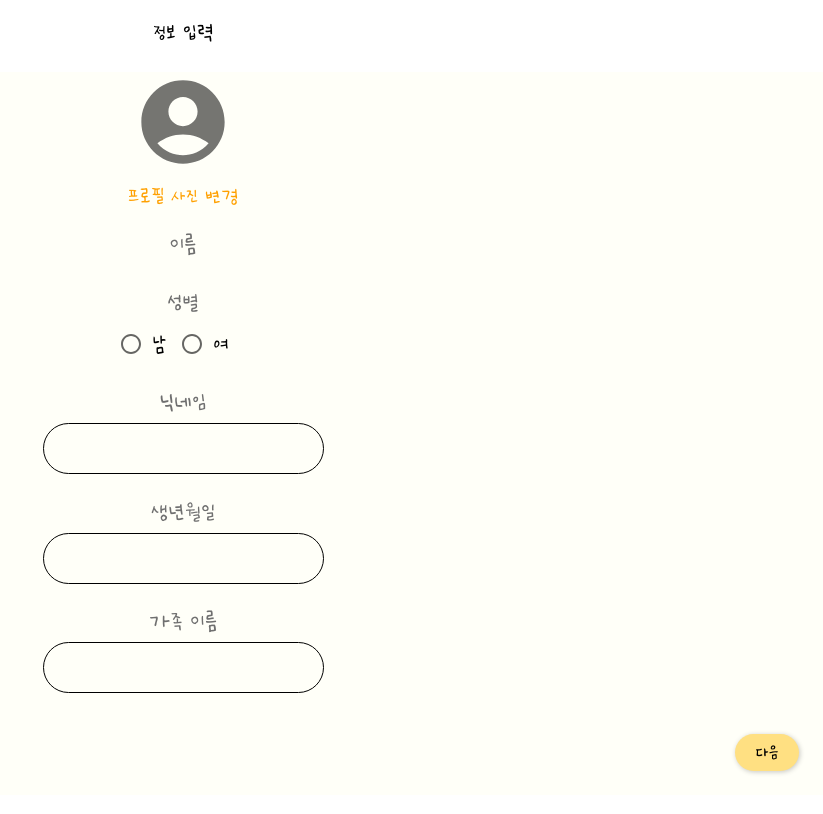
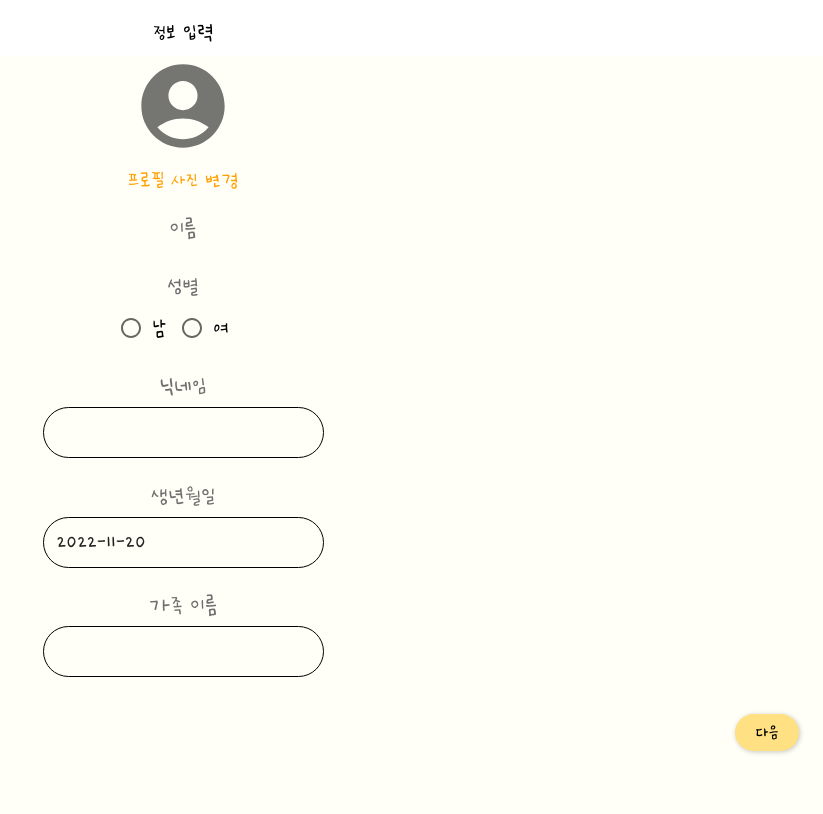
Before and after one commit to 0atx/GEURIME, a React (Create React App) app in the folder frontend/geurime/: page /userinfo in a window 1280 px wide. Shown: the top 814 px of the page, without its empty margins (457-1280 px from the left). Built offline with nearby package versions, Linux system fonts and the light colour scheme.

Commit message:
Feat: UserInfo.js Api

```diff
--- a/frontend/geurime/src/App.css
+++ b/frontend/geurime/src/App.css
@@ -48,6 +48,14 @@ body {
 }
 
 #container {
-  background-color: #FFFFF8;
+  min-height: 732px;
+  background-color: #fffff8;
+  margin-top: 56px;
+  padding-bottom: 56px;
+}
+
+#container2 {
+  min-height: 788px;
+  background-color: #fffff8;
   margin-top: 56px;
 }
--- a/frontend/geurime/src/pages/home/UserInfo.js
+++ b/frontend/geurime/src/pages/home/UserInfo.js
@@ -19,9 +19,10 @@ import BackMenu from "components/nav/BackMenu";
 import { useRecoilState } from "recoil";
 import { userState } from "states/UserState";
 // 달력
-import Calendar from "react-calendar";
-import "pages/diary/Calendar.css";
-import moment from "moment";
+import { AdapterDateFns } from "@mui/x-date-pickers/AdapterDateFns";
+import { LocalizationProvider } from "@mui/x-date-pickers/LocalizationProvider";
+import { DatePicker } from "@mui/x-date-pickers/DatePicker";
+import { ko } from "date-fns/locale";
 
 export default function UserInfo() {
   const [imageUrl, setImageUrl] = useState(null);
@@ -39,23 +40,14 @@ export default function UserInfo() {
   const [familyNameValue, setFamilyNameValue] = useState();
 
   // 생일
-  const birthInput = useRef();
-  const [birthValue, setBirthValue] = useState();
-  const [today, setToday] = useState();
-  // 캘린더 열기
-  const [calOpen, setCalOpen] = useState(false);
-  // 캘린더 날짜 변경
-  function onChange(e) {
-    setToday(e);
-  }
-
-  function changeDate() {
-    birthInput.current.value = dateFormat();
-    console.log(birthInput.current.value);
-    setBirthValue(birthInput.current.value);
-  }
+  const [date, setDate] = useState(new Date());
+  const changeDate = (newValue) => {
+    setDate(newValue);
+  };
+  const birthInput = useRef(null);
 
   function dateFormat() {
+    let today = new Date();
     let month = today.getMonth() + 1;
     let day = today.getDate();
     let year = today.getFullYear();
@@ -116,8 +108,8 @@ export default function UserInfo() {
   }));
   // todo: axios
   return (
-    <Grid id="container">
-      {/* 캘린더 모달 */}
+    <Grid>
+      {/* 캘린더 모달
       <Dialog
         onClose={() => {
           setCalOpen(false);
@@ -148,14 +140,10 @@ export default function UserInfo() {
             확인
           </Btn>
         </DialogActions>
-      </Dialog>
-      <BackMenu isLeft="false" title="정보 입력"></BackMenu>
-      <Grid
-        container
-        justifyContent="center"
-        textAlign="center"
-        sx={{ marginBottom: "3vh", marginTop: "9vh" }}
-      >
+      </Dialog> */}
+      <BackMenu isLeft="false" title="정보 입력" />
+      <Grid id="container2">
+        <Grid container justifyContent="center" textAlign="center" sx={{ marginBottom: "3vh" }}>
           <Grid item xs={3} sx={{ marginBottom: "1vh", textAlign: "center" }}>
             {imageUrl ? (
               <Avatar src={imageUrl} sx={{ width: 100, height: 100 }} />
@@ -184,17 +172,8 @@ export default function UserInfo() {
           </Grid>
         </Grid>
         {/* 이름 */}
-      <Grid
-        container
-        justifyContent="center"
-        textAlign="center"
-        sx={{ marginBottom: "3vh" }}
-      >
-        <Grid
-          item
-          xs={10}
-          sx={{ fontSize: "3vh", marginBottom: "1vh", color: "#6F6F6F" }}
-        >
+        <Grid container justifyContent="center" textAlign="center" sx={{ marginBottom: "3vh" }}>
+          <Grid item xs={10} sx={{ fontSize: "3vh", marginBottom: "1vh", color: "#6F6F6F" }}>
             이름
           </Grid>
           <Grid item xs={10} sx={{ fontSize: "2.7vh" }}>
@@ -202,17 +181,8 @@ export default function UserInfo() {
           </Grid>
         </Grid>
         {/* 성별 */}
-      <Grid
-        container
-        justifyContent="center"
-        textAlign="center"
-        sx={{ marginBottom: "3vh" }}
-      >
-        <Grid
-          item
-          xs={10}
-          sx={{ fontSize: "3vh", marginBottom: "1vh", color: "#6F6F6F" }}
-        >
+        <Grid container justifyContent="center" textAlign="center" sx={{ marginBottom: "3vh" }}>
+          <Grid item xs={10} sx={{ fontSize: "3vh", marginBottom: "1vh", color: "#6F6F6F" }}>
             성별
           </Grid>
           <Grid item xs={10} sx={{ fontSize: "2.7vh" }}>
@@ -230,13 +200,7 @@ export default function UserInfo() {
                 sx={{
                   fontSize: "3vh",
                 }}
-              value={
-                userInfo.userGender == "F"
-                  ? "F"
-                  : userInfo.userGender == "M"
-                  ? "M"
-                  : null
-              }
+                value={userInfo.userGender == "F" ? "F" : userInfo.userGender == "M" ? "M" : null}
               >
                 <FormControlLabel
                   value="M"
@@ -253,17 +217,8 @@ export default function UserInfo() {
           </Grid>
         </Grid>
         {/* 닉네임 */}
-      <Grid
-        container
-        justifyContent="center"
-        textAlign="center"
-        sx={{ marginBottom: "3vh" }}
-      >
-        <Grid
-          item
-          xs={10}
-          sx={{ fontSize: "3vh", marginBottom: "1vh", color: "#6F6F6F" }}
-        >
+        <Grid container justifyContent="center" textAlign="center" sx={{ marginBottom: "3vh" }}>
+          <Grid item xs={10} sx={{ fontSize: "3vh", marginBottom: "1vh", color: "#6F6F6F" }}>
             닉네임
           </Grid>
           {/* todo: 캘린더 클릭 후 닉네임 바뀌는 것 수정 필요 */}
@@ -276,21 +231,31 @@ export default function UserInfo() {
           </Grid>
         </Grid>
         {/* 생년월일 */}
-      <Grid
-        container
-        justifyContent="center"
-        textAlign="center"
-        sx={{ marginBottom: "3vh" }}
-      >
-        <Grid
-          item
-          xs={10}
-          sx={{ fontSize: "3vh", marginBottom: "1vh", color: "#6F6F6F" }}
-        >
+        <Grid container justifyContent="center" textAlign="center" sx={{ marginBottom: "3vh" }}>
+          <Grid item xs={10} sx={{ fontSize: "3vh", marginBottom: "1vh", color: "#6F6F6F" }}>
             생년월일
           </Grid>
           <Grid item xs={10}>
+            {/* locale: 언어 설정 */}
+            <LocalizationProvider locale={ko} dateAdapter={AdapterDateFns}>
+              <DatePicker
+                inputFormat="yyyy-MM-dd" //input창 포맷
+                value={date}
+                onChange={changeDate}
+                renderInput={(params) => (
                   <StyledTextField
+                    {...params}
+                    size="small"
+                    InputProps={{ style: { fontSize: "3vh" } }}
+                    inputRef={birthInput}
+                  />
+                )}
+                toolbarFormat="yyyy년 MM월 dd일"
+                mask="____-__-__"
+              />
+            </LocalizationProvider>
+            {/* <StyledTextField
+              type="date"
               size="small"
               inputRef={birthInput}
               onClick={() => {
@@ -300,21 +265,12 @@ export default function UserInfo() {
               }}
               value={birthValue}
               InputProps={{ style: { fontSize: "3vh" } }}
-          />
+            /> */}
           </Grid>
         </Grid>
         {/* 가족이름 */}
-      <Grid
-        container
-        justifyContent="center"
-        textAlign="center"
-        sx={{ marginBottom: "3vh" }}
-      >
-        <Grid
-          item
-          xs={10}
-          sx={{ fontSize: "3vh", marginBottom: "1vh", color: "#6F6F6F" }}
-        >
+        <Grid container justifyContent="center" textAlign="center" sx={{ marginBottom: "3vh" }}>
+          <Grid item xs={10} sx={{ fontSize: "3vh", marginBottom: "1vh", color: "#6F6F6F" }}>
             가족 이름
           </Grid>
           <Grid item xs={10}>
@@ -330,11 +286,12 @@ export default function UserInfo() {
             onClick={() => {
               registUser();
             }}
-          sx={{ marginBottom: "3vh", marginTop: "2vh", marginRight: "3vh" }}
+            sx={{ marginBottom: "2vh", marginTop: "1.5vh", marginRight: "3vh" }}
           >
             다음
           </Btn>
         </Grid>
       </Grid>
+    </Grid>
   );
 }
```
Also changed, not shown: frontend/geurime/src/pages/home/RegistKids.js (+2 -10 lines). Lines whose indentation alone changed are shown as unchanged.
